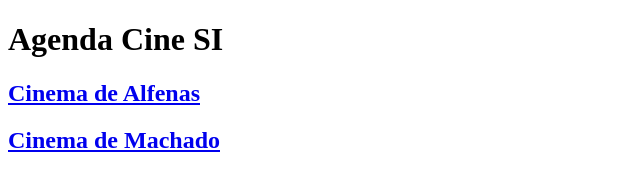
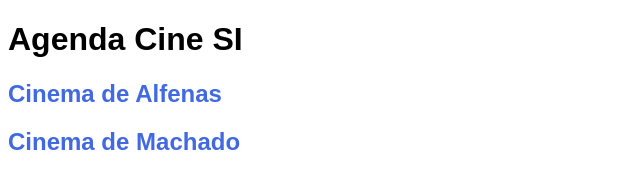
Before and after one commit to Felipe-exec/projeto_cinema, a plain HTML site: page index.html in a window 1280 px wide. Shown: the whole page, without its empty margins (0-640 px from the left). Drawn offline with Linux system fonts and the light colour scheme; the site is published under a folder, as on GitHub Pages, so addresses that start at the root find nothing.

Commit message:
Update index.html

```diff
--- a/index.html
+++ b/index.html
@@ -4,17 +4,17 @@
 <head>
     <meta charset="UTF-8">
     <meta name="viewport" content="width=device-width, initial-scale=1.0">
-    <link rel="stylesheet" href="/css/style.css">
+    <link rel="stylesheet" href="css/style.css">
     <title>Agenda Cine SI</title>
 </head>
 
 <body>
     <h1>Agenda Cine SI</h1>
     <h2>
-        <a class="city" href="/cidades/alfenas.html">Cinema de Alfenas</a><br>
+        <a class="city" href="cidades/alfenas.html">Cinema de Alfenas</a><br>
     </h2>
     <h2>
-        <a class="city" href="/cidades/machado.html"> Cinema de Machado</a>
+        <a class="city" href="cidades/machado.html"> Cinema de Machado</a>
     </h2>
 </body>
 
```
